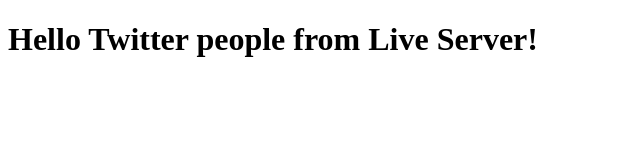
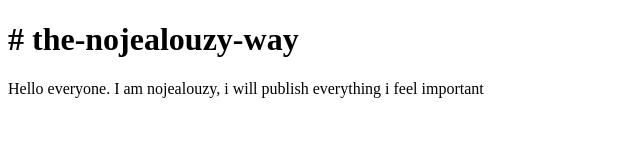
Before and after one commit to nojealouzy/the-nojealouzy-way, a plain HTML site: page index.html in a window 1280 px wide. Shown: the whole page, without its empty margins (0-640 px from the left). Drawn offline with Linux system fonts and the light colour scheme.

Commit message:
Update index.html

```diff
--- a/index.html
+++ b/index.html
@@ -4,6 +4,12 @@
     <title>Test Page</title>
 </head>
 <body>
-    <h1>Hello Twitter people from Live Server!</h1>
+    <h1># the-nojealouzy-way
+</h1>
+
+    <p1>
+Hello everyone. I am nojealouzy, i will publish everything i feel important
+
+    </p1>
 </body>
 </html>
```
